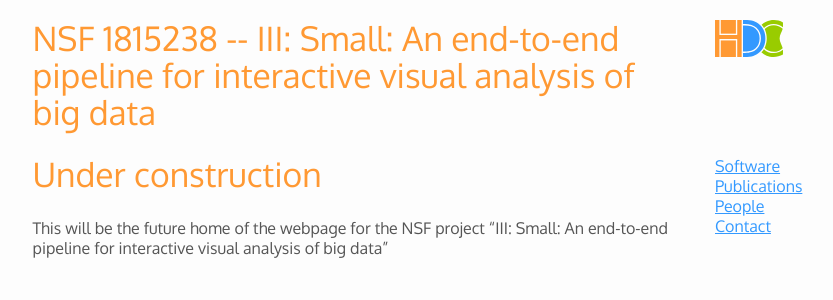
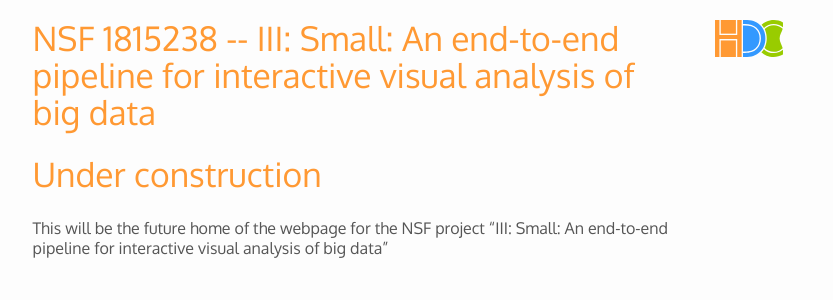
Before and after one commit to hdc-arizona/hdc-arizona.github.io, a Jekyll site: the page built from projects/end-to-end-visual-big-data/index.md, in a window 1280 px wide. Shown: the top 300 px of the page, without its empty margins (135-968 px from the left). Built offline with Jekyll 4.4.1, drawn with Linux system fonts in a browser that asks for light colours.

Commit message:
no sidebar

```diff
--- /dev/null
+++ b/_layouts/main-no-sidebar.html
@@ -0,0 +1,25 @@
+<!DOCTYPE html>
+<html>
+
+  {% include head.html %}
+
+  <body role="document">
+
+    <div class="container theme-showcase" role="main">
+      <div class="row">
+	<div class="col-md-1"></div>
+	<div class="col-md-7">
+	  <h1>{{ page.title }}</h1>
+	</div>
+	<div class="col-md-1"><img id="logo" src="/img/logo.svg"></div>
+      </div>
+      <div class="row">
+        <div class="col-md-1"></div>
+	<div class="col-md-7">
+          {{ content }}
+	</div>
+    </div>
+
+  </body>
+
+</html>
```
Also changed, not shown: projects/end-to-end-visual-big-data/index.md (+1 -1 lines).
